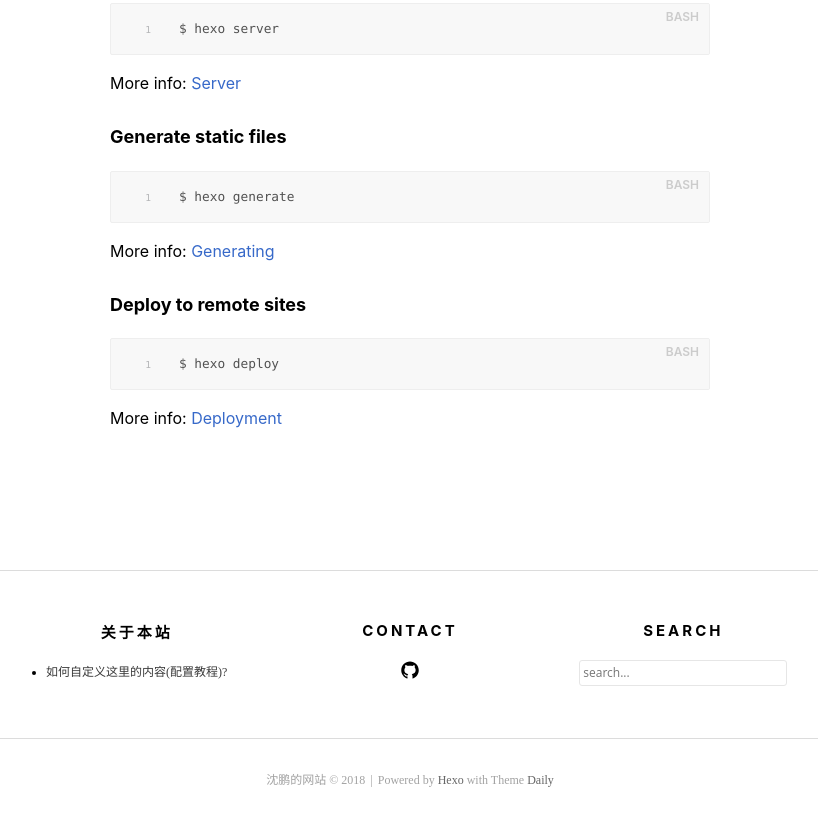
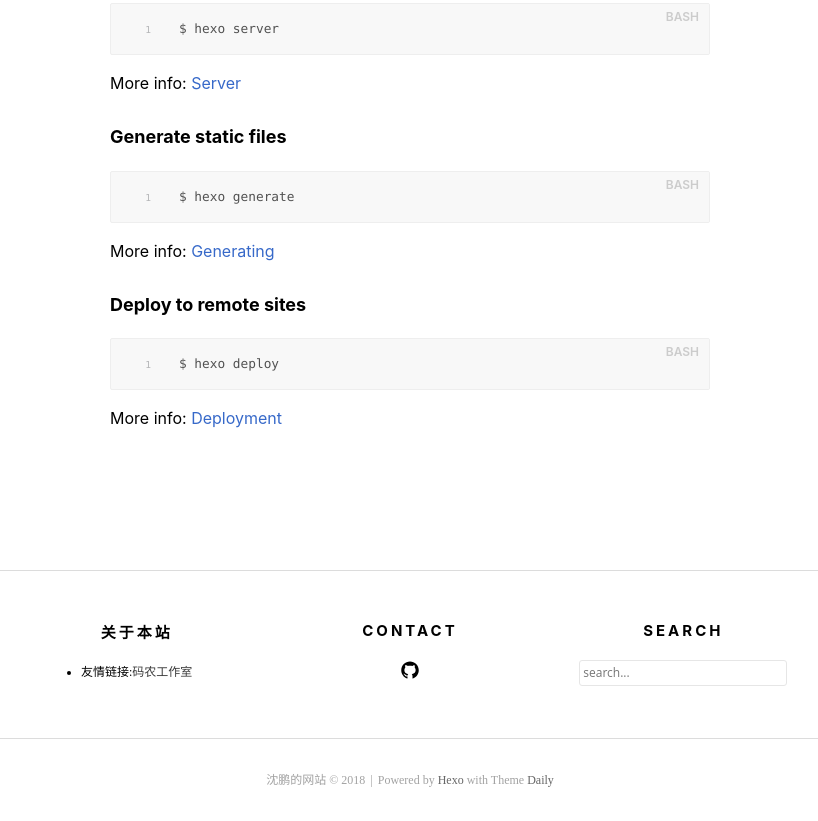
Before and after one commit to AFewidlleness/AFewidlleness.github.io, a plain HTML site: page 2018/10/04/hello-world/index.html in a window 1280 px wide. Shown: the part 663-1484 px from the top of the page, without its empty margins (230-1048 px from the left). Drawn offline with Linux system fonts and the light colour scheme.

Commit message:
Site updated: 2018-10-04 22:36:53

```diff
--- a/2018/10/04/hello-world/index.html
+++ b/2018/10/04/hello-world/index.html
@@ -170,7 +170,7 @@
         <h1 class="widget-title">关于本站</h1>
         <div class="custom-widget-content">
 
-          <ul><li><a href="https://github.com/GallenHu/hexo-theme-Daily/wiki">如何自定义这里的内容(配置教程)?</a></li></ul>
+          <ul><li>友情链接:<a href="https://github.com/GallenHu/hexo-theme-Daily/wiki">码农工作室</a></li></ul>
         </div>
       </aside>
     </div>
```
Also changed, not shown: archives/2018/10/index.html (+1 -1 lines), archives/2018/index.html (+1 -1 lines), archives/index.html (+1 -1 lines), index.html (+1 -1 lines).
